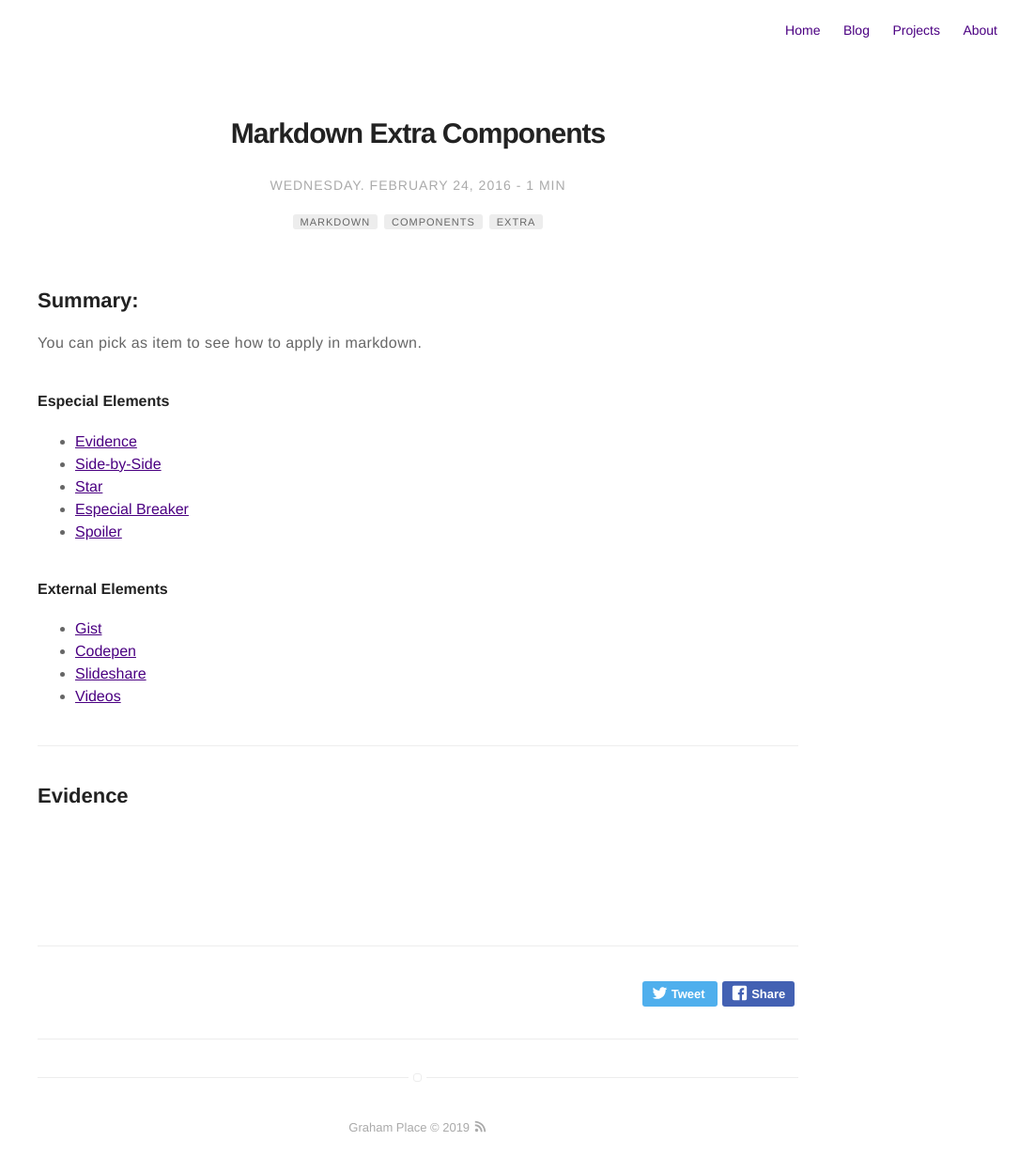
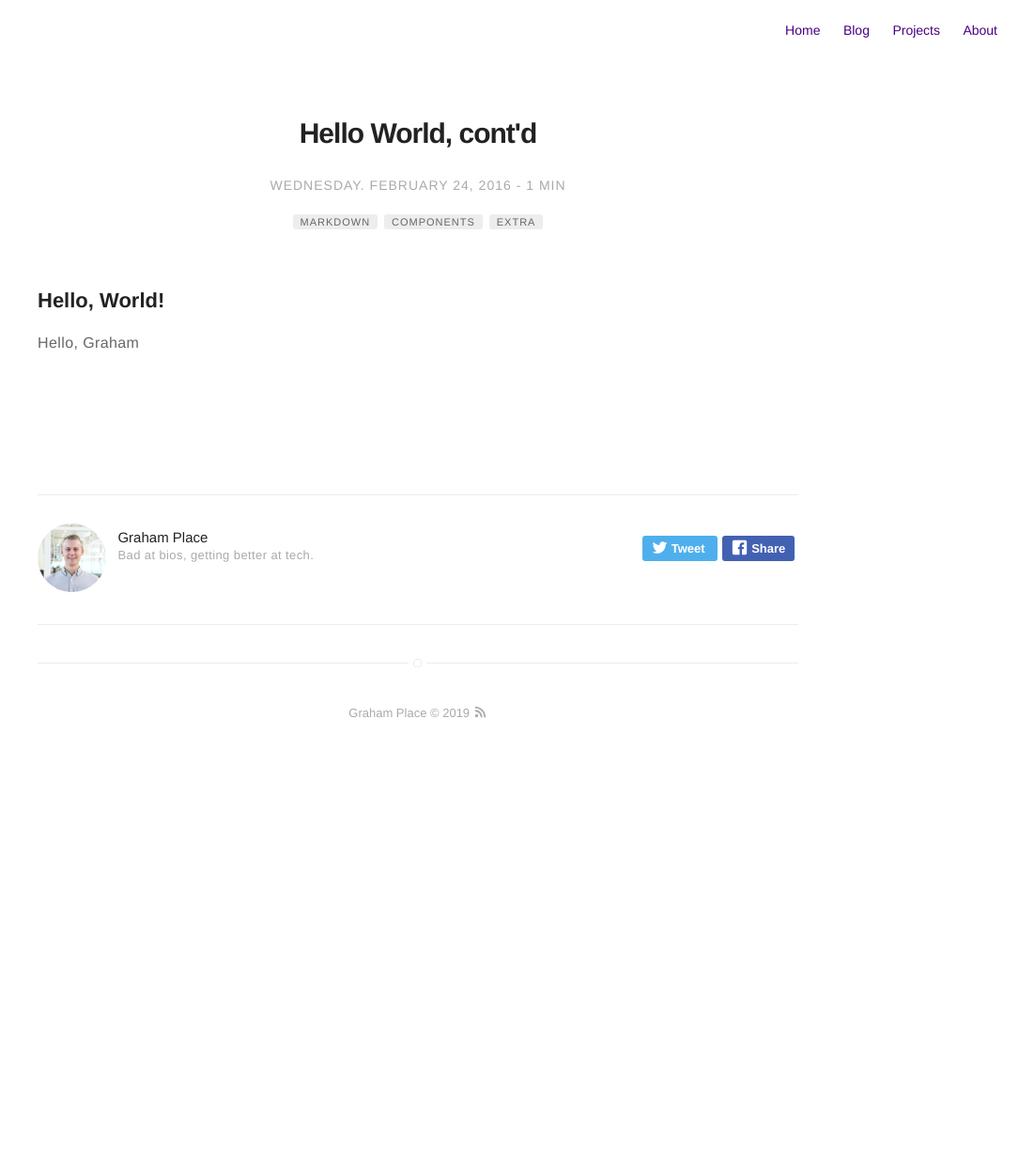
Before and after one commit to grahamplace/grahamplace.github.io, a Jekyll site: the page built from _posts/2019-02-09-hello-world-post.markdown, in a window 1280 px wide. Shown: the whole page at 94% size, without its empty margins (195-1280 px from the left). Built offline with Jekyll 4.4.1, drawn with Linux system fonts in a browser that asks for light colours; after the commit the page ends 900 px from its top, so only the background shows below that.

Commit message:
Remove template post

```diff
--- a/_posts/2019-02-09-hello-world-post.markdown
+++ b/_posts/2019-02-09-hello-world-post.markdown
@@ -1,35 +1,17 @@
 ---
-title: "Markdown Extra Components"
+title: "Hello World, cont'd"
 layout: post
 date: 2016-02-24 22:48
-image: /assets/images/markdown.jpg
 headerImage: false
 tag:
 - markdown
 - components
 - extra
 category: blog
-author: jamesfoster
-description: Markdown summary with different options
+author: grahamplace
+description: This is a test of the blog section
 ---
 
-## Summary:
+## Hello, World!
 
-You can pick as item to see how to apply in markdown.
-
-#### Especial Elements
-- [Evidence](#evidence)
-- [Side-by-Side](#side-by-side)
-- [Star](#star)
-- [Especial Breaker](#especial-breaker)
-- [Spoiler](#spoiler)
-
-#### External Elements
-- [Gist](#gist)
-- [Codepen](#codepen)
-- [Slideshare](#slideshare)
-- [Videos](#videos)
-
----
-
-## Evidence
+Hello, Graham
```
Also changed, not shown: 4 other files.
